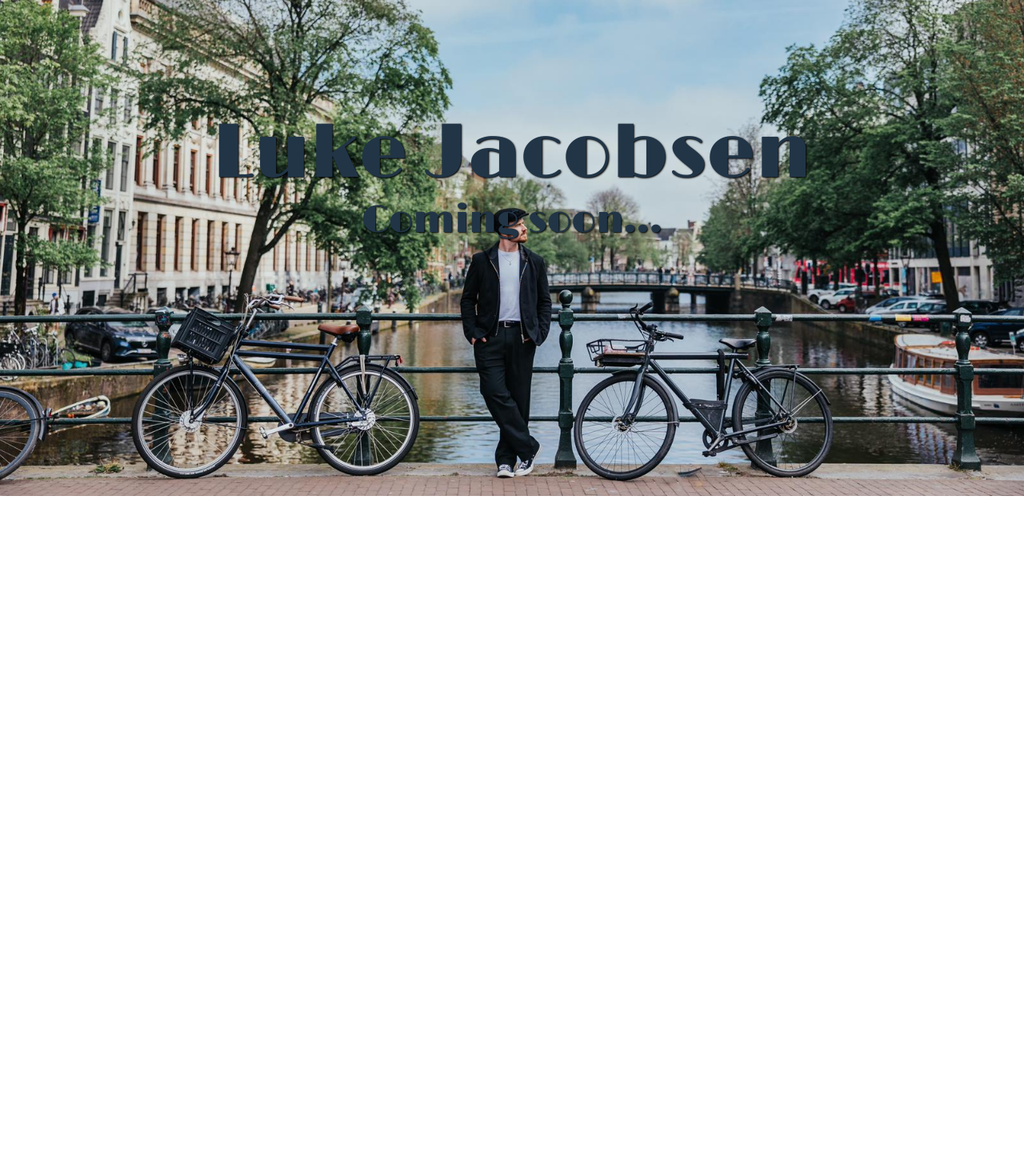
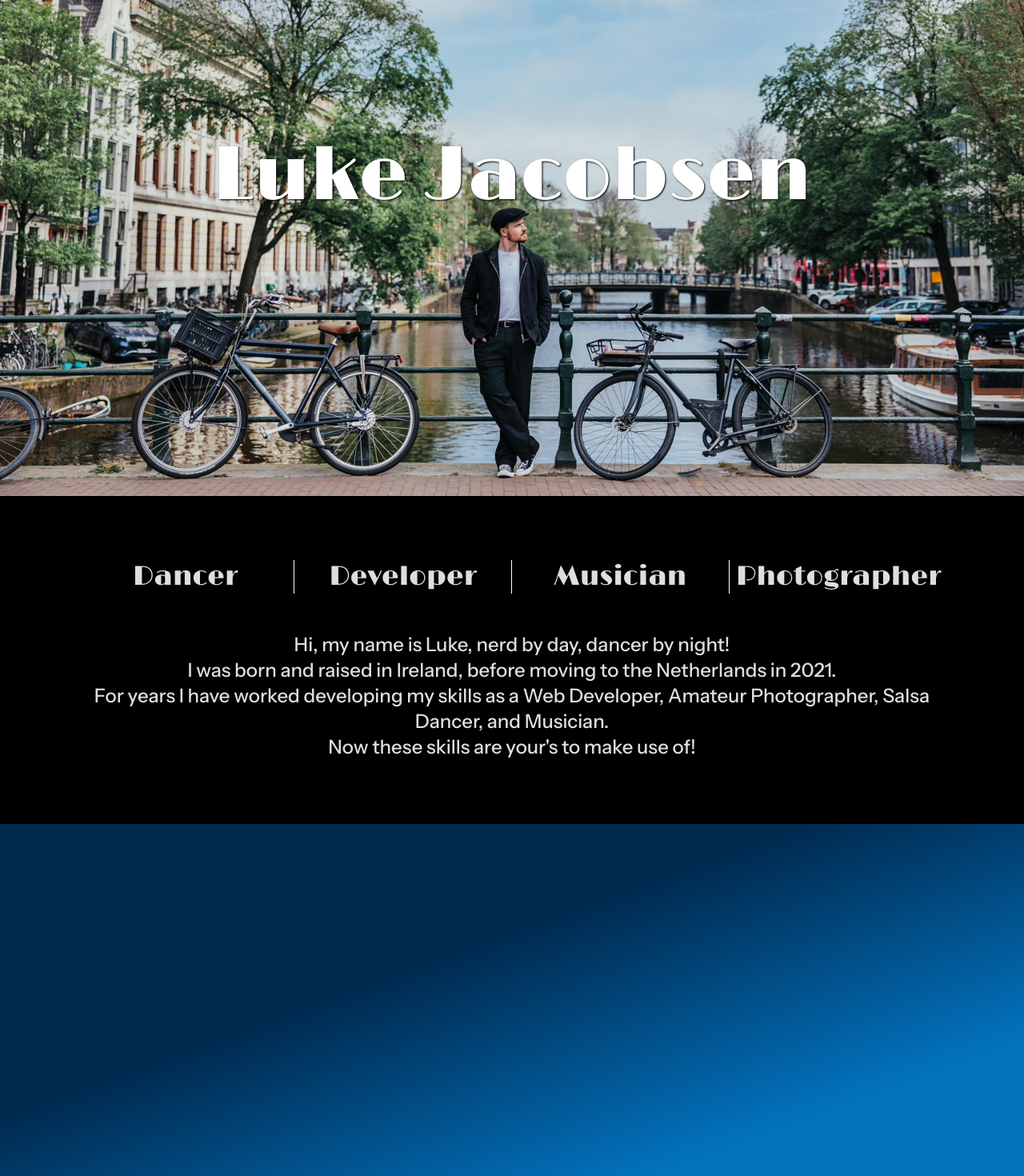
Before and after one commit to Lucobsen/lucobsen, a React (Vite) app: page / in a window 1280 px wide. Shown: the part 180-1650 px from the top of the page at 80% size. Before the commit the page ends 800 px from the top, so only its background shows below. Built offline with nearby package versions, Linux system fonts and the light colour scheme.

Commit message:
add more stuff

```diff
--- a/index.html
+++ b/index.html
@@ -6,7 +6,7 @@
     <link rel="preconnect" href="https://fonts.googleapis.com" />
     <link rel="preconnect" href="https://fonts.gstatic.com" crossorigin />
     <link
-      href="https://fonts.googleapis.com/css2?family=Limelight&display=swap"
+      href="https://fonts.googleapis.com/css2?family=Instrument+Sans:wght@500&family=Limelight&display=swap"
       rel="stylesheet"
     />
     <meta name="viewport" content="width=device-width, initial-scale=1.0" />
--- a/src/App.tsx
+++ b/src/App.tsx
@@ -1,12 +1,13 @@
-import { Box, Container, Stack, Typography } from '@mui/material';
+import { Box, Container, Grid, Stack, Typography } from '@mui/material';
 import { useContext } from 'react';
 import { ScreenSizeContext } from './utils/screen-size-context';
 
 const App = () => {
-  const { isSmallScreen } = useContext(ScreenSizeContext);
+  const { isSmallScreen, isMediumScreen } = useContext(ScreenSizeContext);
 
   return (
-    <Container disableGutters maxWidth={false}>
+    <>
+      <Container disableGutters maxWidth={false} sx={{ mb: 10 }}>
         <Box
           sx={{
             backgroundImage: 'url(luke_wide.jpeg)',
@@ -24,19 +25,76 @@ const App = () => {
               variant={isSmallScreen ? 'h4' : 'h1'}
               fontFamily="Limelight"
               sx={{ textShadow: '1px 1px 2px black' }}
+              color="#fff"
             >
               Luke Jacobsen
             </Typography>
-          <Typography
-            variant={isSmallScreen ? 'h5' : 'h3'}
-            fontFamily="Limelight"
-            sx={{ textShadow: '1px 1px 2px black' }}
+          </Stack>
+        </Box>
+
+        <Stack
+          my={10}
+          textAlign="center"
+          spacing={6}
+          maxWidth={1200}
+          justifySelf="center"
+          width="85%"
         >
-            Coming soon...
+          <Grid container rowGap={isMediumScreen ? 1 : 0}>
+            <Grid
+              size={{ md: 3, sm: 6, xs: 12 }}
+              borderRight={isSmallScreen ? 0 : 1}
+              borderColor="#fff"
+            >
+              <Typography variant="h4">Dancer</Typography>
+            </Grid>
+
+            <Grid
+              size={{ md: 3, sm: 6, xs: 12 }}
+              borderRight={isMediumScreen ? 0 : 1}
+              borderColor="#fff"
+            >
+              <Typography variant="h4">Developer</Typography>
+            </Grid>
+
+            <Grid
+              size={{ md: 3, sm: 6, xs: 12 }}
+              borderRight={isSmallScreen ? 0 : 1}
+              borderColor="#fff"
+            >
+              <Typography variant="h4">Musician</Typography>
+            </Grid>
+
+            <Grid size={{ md: 3, sm: 6, xs: 12 }}>
+              <Typography variant="h4">Photographer</Typography>
+            </Grid>
+          </Grid>
+
+          <Typography variant="h5" fontFamily="Instrument Sans">
+            Hi, my name is Luke, nerd by day, dancer by night!<br></br>I was
+            born and raised in Ireland, before moving to the Netherlands in
+            2021.
+            <br></br>For years I have worked developing my skills as a Web
+            Developer, Amateur Photographer, Salsa Dancer, and Musician.
+            <br></br>Now these skills are your's to make use of!
           </Typography>
         </Stack>
-      </Box>
       </Container>
+
+      <footer>
+        <Stack
+          position="sticky"
+          bottom={0}
+          left={0}
+          height={isSmallScreen ? 1000 : 450}
+          width="100%"
+          sx={{
+            background: 'linear-gradient(340deg, #0272BD 20%, #002A4F 60%)',
+          }}
+          mt={isSmallScreen ? 5 : 10}
+        ></Stack>
+      </footer>
+    </>
   );
 };
 
--- a/src/index.css
+++ b/src/index.css
@@ -5,7 +5,7 @@
 
   color-scheme: light dark;
   color: rgba(255, 255, 255, 0.87);
-  background-color: #242424;
+  background-color: #000;
 
   font-synthesis: none;
   text-rendering: optimizeLegibility;
@@ -19,21 +19,15 @@
   font-style: normal;
 }
 
+.instrument-sans {
+  font-family: "Instrument Sans", sans-serif;
+  font-optical-sizing: auto;
+  font-weight: 500;
+  font-style: normal;
+  font-variation-settings:
+    "wdth" 100;
+}
+
 body {
   margin: 0;
 }
-
-@media (prefers-color-scheme: light) {
-  :root {
-    color: #213547;
-    background-color: #ffffff;
-  }
-
-  a:hover {
-    color: #747bff;
-  }
-
-  button {
-    background-color: #f9f9f9;
-  }
-}
--- a/src/utils/lucobsenTheme.ts
+++ b/src/utils/lucobsenTheme.ts
@@ -11,6 +11,11 @@ export const theme = createTheme({
     },
   },
   typography: {
-    fontFamily: ['Limelight', 'sans-serif', 'system-ui'].join(','),
+    fontFamily: [
+      'Limelight',
+      'Instrument Sans',
+      'sans-serif',
+      'system-ui',
+    ].join(','),
   },
 });
```
Lines whose indentation alone changed are shown as unchanged.
